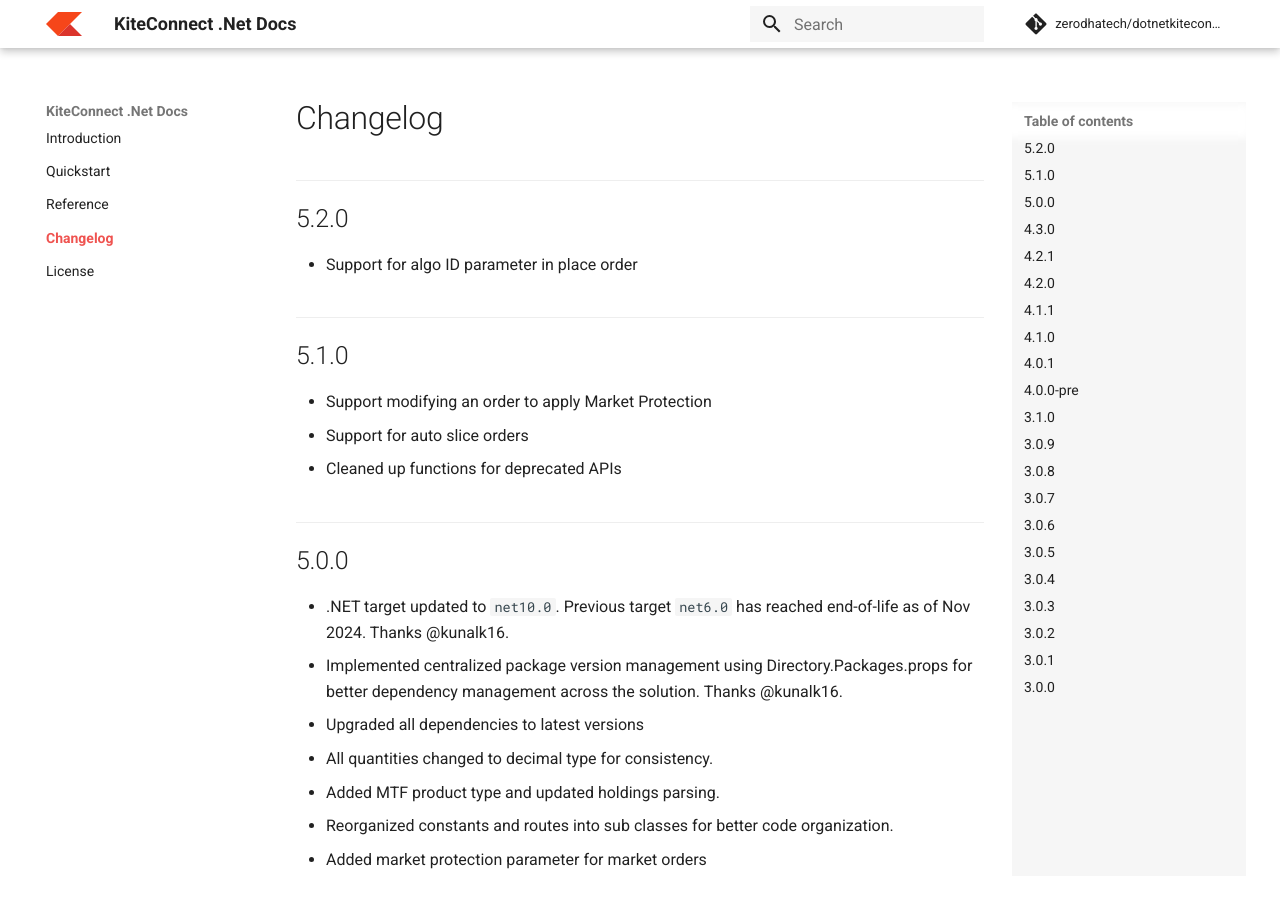
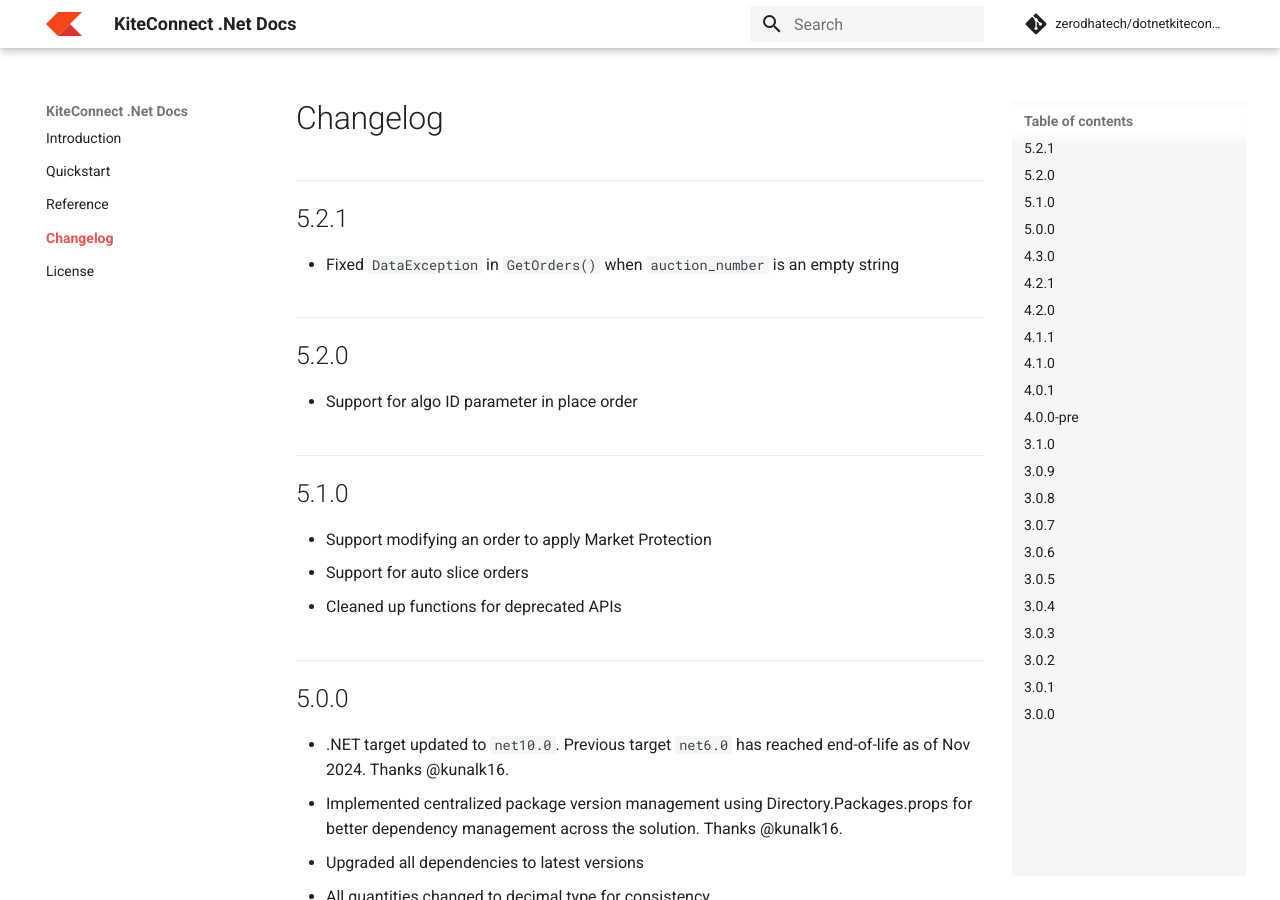
Before and after one commit to zerodha/dotnetkiteconnect, an MkDocs documentation site: the page built from Documentation/docs/changelog.md, in a window 1280 px wide and 900 px high. Built offline with MkDocs 1.6.1 and Material for MkDocs 9.7.7, drawn with Linux system fonts in a browser that asks for light colours; comment, search, counter and statistics services are not loaded.

Commit message:
version: bump to 5.2.1

```diff
--- a/Documentation/docs/changelog.md
+++ b/Documentation/docs/changelog.md
@@ -1,3 +1,7 @@
+## 5.2.1
+
+* Fixed `DataException` in `GetOrders()` when `auction_number` is an empty string
+
 ## 5.2.0
 
 * Support for algo ID parameter in place order
```
Also changed, not shown: CHANGELOG.md, 1 other file.
